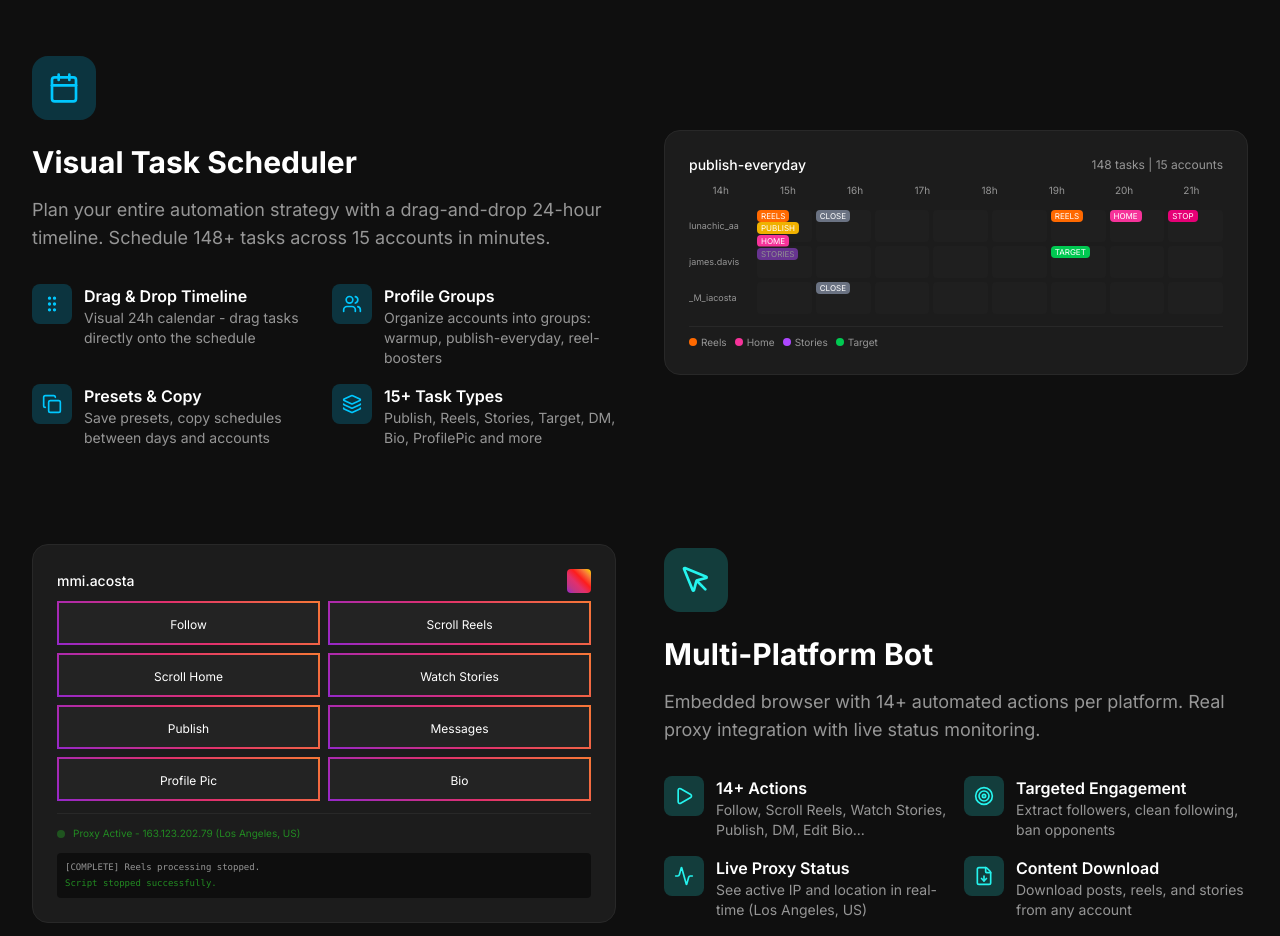
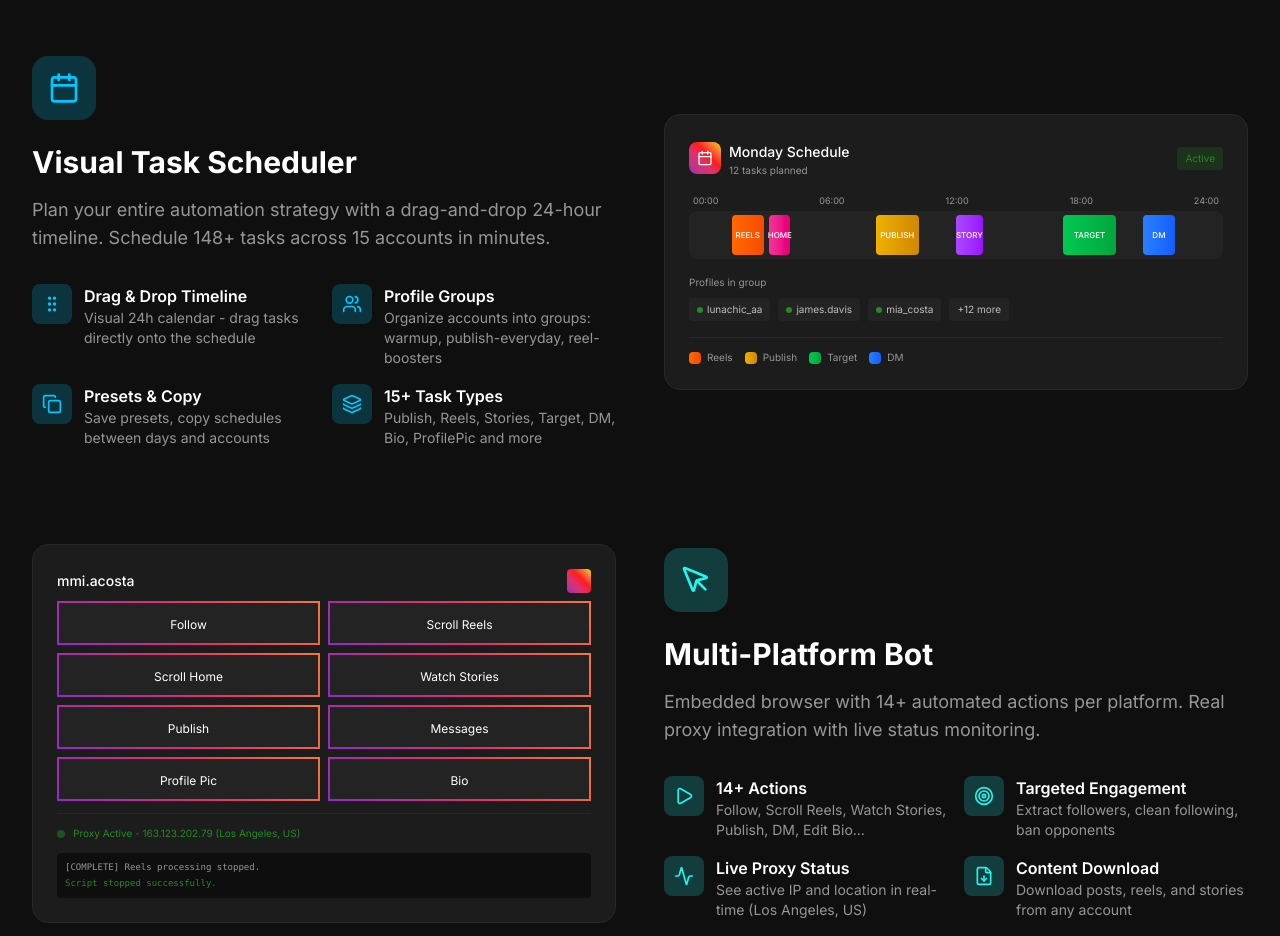
Before and after one commit to Raphi52/sna-website, a Next.js app: page / in a window 1280 px wide. Shown: the part 2140-3076 px from the top of the page. Built offline with nearby package versions, Linux system fonts and the light colour scheme.

Commit message:
feat: Redesign scheduler visual with cleaner timeline

```diff
--- a/src/components/landing/Features.tsx
+++ b/src/components/landing/Features.tsx
@@ -297,66 +297,101 @@ export function Features() {
   );
 }
 
-// Scheduler Visual Component - Matches real app timeline
+// Scheduler Visual Component - Clean calendar grid style
 function SchedulerVisual() {
-  const hours = ["14h", "15h", "16h", "17h", "18h", "19h", "20h", "21h"];
-  const tasks = [
-    { hour: 0, name: "REELS", color: "bg-orange-500", time: "14:19" },
-    { hour: 0, name: "PUBLISH", color: "bg-yellow-500", time: "14:23", offset: 40 },
-    { hour: 0, name: "HOME", color: "bg-pink-500", time: "14:27", offset: 80 },
-    { hour: 0, name: "STORIES", color: "bg-purple-500", time: "14:29", offset: 120 },
-    { hour: 1, name: "CLOSE", color: "bg-gray-500", time: "14:38" },
-    { hour: 5, name: "REELS", color: "bg-orange-500", time: "19:18" },
-    { hour: 6, name: "HOME", color: "bg-pink-500", time: "20:21" },
-    { hour: 7, name: "STOP", color: "bg-pink-600", time: "21:25" },
-  ];
+  const hours = Array.from({ length: 24 }, (_, i) => i);
 
   return (
-    <div className="space-y-3">
-      <div className="flex items-center justify-between mb-2">
-        <span className="text-sm font-medium text-white">publish-everyday</span>
-        <span className="text-xs text-muted">148 tasks | 15 accounts</span>
+    <div className="space-y-4">
+      {/* Header */}
+      <div className="flex items-center justify-between">
+        <div className="flex items-center gap-2">
+          <div className="w-8 h-8 gradient-instagram rounded-lg flex items-center justify-center">
+            <Calendar className="w-4 h-4 text-white" />
+          </div>
+          <div>
+            <span className="text-sm font-medium text-white">Monday Schedule</span>
+            <div className="text-[10px] text-muted">12 tasks planned</div>
+          </div>
+        </div>
+        <div className="flex items-center gap-1">
+          <div className="px-2 py-1 bg-success/20 text-success text-[10px] rounded">Active</div>
+        </div>
       </div>
-      {/* Timeline header */}
-      <div className="flex gap-1 text-[10px] text-muted">
-        {hours.map((h) => (
-          <div key={h} className="flex-1 text-center">{h}</div>
-        ))}
+
+      {/* 24h Grid */}
+      <div className="relative">
+        {/* Hour markers */}
+        <div className="flex justify-between text-[9px] text-muted mb-1 px-1">
+          <span>00:00</span>
+          <span>06:00</span>
+          <span>12:00</span>
+          <span>18:00</span>
+          <span>24:00</span>
+        </div>
+
+        {/* Timeline bar */}
+        <div className="h-12 bg-surface-hover rounded-lg relative overflow-hidden">
+          {/* Grid lines */}
+          <div className="absolute inset-0 flex">
+            {[0, 6, 12, 18].map((h) => (
+              <div key={h} className="flex-1 border-r border-border/30" />
+            ))}
+            <div className="flex-1" />
+          </div>
+
+          {/* Task blocks */}
+          <div className="absolute top-1 bottom-1 left-[8%] w-[6%] bg-gradient-to-r from-orange-500 to-orange-600 rounded flex items-center justify-center">
+            <span className="text-[8px] text-white font-medium">REELS</span>
+          </div>
+          <div className="absolute top-1 bottom-1 left-[15%] w-[4%] bg-gradient-to-r from-pink-500 to-pink-600 rounded flex items-center justify-center">
+            <span className="text-[8px] text-white font-medium">HOME</span>
+          </div>
+          <div className="absolute top-1 bottom-1 left-[35%] w-[8%] bg-gradient-to-r from-yellow-500 to-yellow-600 rounded flex items-center justify-center">
+            <span className="text-[8px] text-white font-medium">PUBLISH</span>
+          </div>
+          <div className="absolute top-1 bottom-1 left-[50%] w-[5%] bg-gradient-to-r from-purple-500 to-purple-600 rounded flex items-center justify-center">
+            <span className="text-[8px] text-white font-medium">STORY</span>
+          </div>
+          <div className="absolute top-1 bottom-1 left-[70%] w-[10%] bg-gradient-to-r from-green-500 to-green-600 rounded flex items-center justify-center">
+            <span className="text-[8px] text-white font-medium">TARGET</span>
+          </div>
+          <div className="absolute top-1 bottom-1 left-[85%] w-[6%] bg-gradient-to-r from-blue-500 to-blue-600 rounded flex items-center justify-center">
+            <span className="text-[8px] text-white font-medium">DM</span>
+          </div>
+        </div>
       </div>
-      {/* Timeline rows */}
-      <div className="space-y-1">
-        {["lunachic_aa", "james.davis", "_M_iacosta"].map((profile, rowIdx) => (
-          <div key={profile} className="flex gap-1 h-8 items-center">
-            <span className="text-[9px] text-muted w-16 truncate">{profile}</span>
-            <div className="flex-1 flex gap-1 relative h-full">
-              {hours.map((_, colIdx) => (
-                <div key={colIdx} className="flex-1 bg-surface-hover/50 rounded-sm relative">
-                  {rowIdx === 0 && tasks.filter(t => t.hour === colIdx).map((task, i) => (
-                    <div
-                      key={i}
-                      className={`absolute ${task.color} text-[8px] text-white px-1 rounded-sm whitespace-nowrap`}
-                      style={{ top: task.offset ? `${task.offset}%` : '0', left: 0 }}
-                    >
-                      {task.name}
-                    </div>
-                  ))}
-                  {rowIdx === 1 && colIdx === 5 && (
-                    <div className="absolute bg-green-500 text-[8px] text-white px-1 rounded-sm">TARGET</div>
-                  )}
-                  {rowIdx === 2 && colIdx === 1 && (
-                    <div className="absolute bg-gray-500 text-[8px] text-white px-1 rounded-sm">CLOSE</div>
-                  )}
-                </div>
-              ))}
+
+      {/* Profiles list */}
+      <div className="space-y-2">
+        <div className="text-[10px] text-muted">Profiles in group</div>
+        <div className="flex flex-wrap gap-2">
+          {["lunachic_aa", "james.davis", "mia_costa", "+12 more"].map((name) => (
+            <div
+              key={name}
+              className="px-2 py-1 bg-surface-hover rounded text-[10px] text-white/70 flex items-center gap-1"
+            >
+              {name !== "+12 more" && <div className="w-1.5 h-1.5 rounded-full bg-success" />}
+              {name}
             </div>
-          </div>
-        ))}
+          ))}
+        </div>
       </div>
-      <div className="flex items-center gap-2 pt-2 text-[10px] text-muted border-t border-border">
-        <span className="flex items-center gap-1"><span className="w-2 h-2 rounded bg-orange-500"></span> Reels</span>
-        <span className="flex items-center gap-1"><span className="w-2 h-2 rounded bg-pink-500"></span> Home</span>
-        <span className="flex items-center gap-1"><span className="w-2 h-2 rounded bg-purple-500"></span> Stories</span>
-        <span className="flex items-center gap-1"><span className="w-2 h-2 rounded bg-green-500"></span> Target</span>
+
+      {/* Task legend */}
+      <div className="flex flex-wrap items-center gap-3 pt-3 border-t border-border">
+        <span className="flex items-center gap-1.5 text-[10px] text-muted">
+          <span className="w-3 h-3 rounded bg-gradient-to-r from-orange-500 to-orange-600"></span> Reels
+        </span>
+        <span className="flex items-center gap-1.5 text-[10px] text-muted">
+          <span className="w-3 h-3 rounded bg-gradient-to-r from-yellow-500 to-yellow-600"></span> Publish
+        </span>
+        <span className="flex items-center gap-1.5 text-[10px] text-muted">
+          <span className="w-3 h-3 rounded bg-gradient-to-r from-green-500 to-green-600"></span> Target
+        </span>
+        <span className="flex items-center gap-1.5 text-[10px] text-muted">
+          <span className="w-3 h-3 rounded bg-gradient-to-r from-blue-500 to-blue-600"></span> DM
+        </span>
       </div>
     </div>
   );
```
